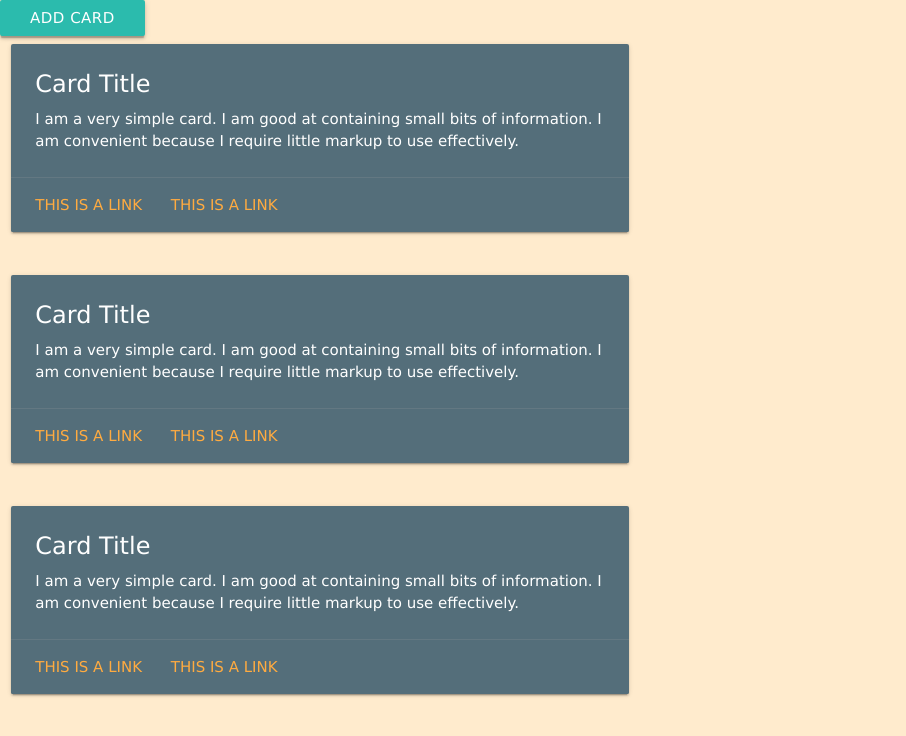
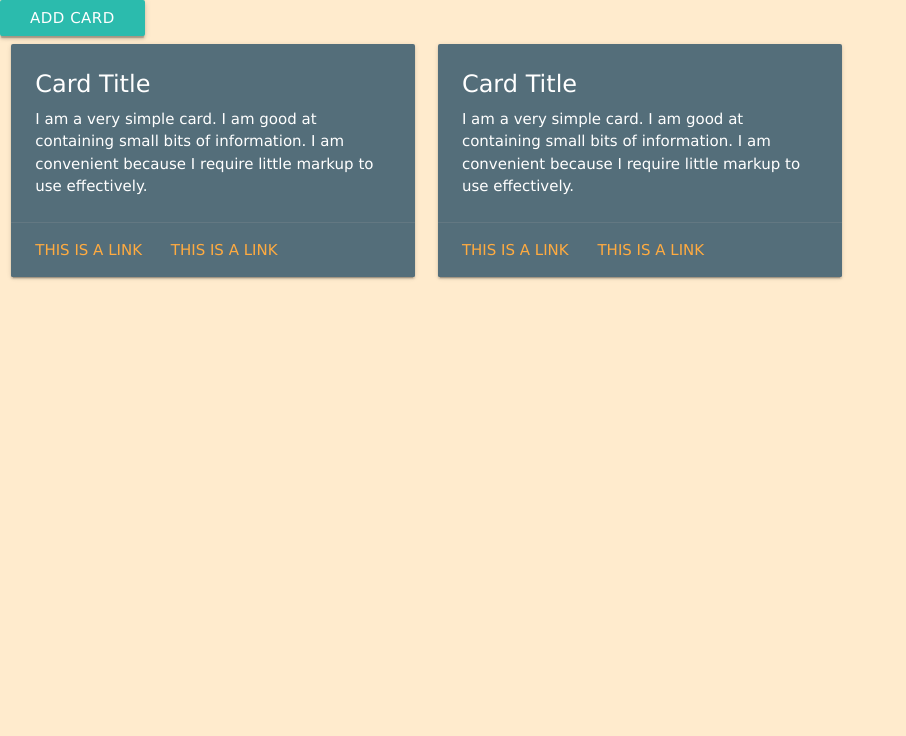
Before and after one commit to rnguyen89/pk-collab, a website: page public/dashboard.html in a window 1280 px wide. Both pictures are taken after a click on the button "ADD CARD". Shown: the whole page, without its empty margins (0-906 px from the left). Drawn offline with nearby package versions, Linux system fonts and the light colour scheme.

Commit message:
able to render materialize cards

```diff
--- a/public/dashboard.html
+++ b/public/dashboard.html
@@ -46,37 +46,21 @@
 
   <button class="add-new btn">Add Card</button>
 
-<div class="newCard">
-
-</div>
 
   <div class="row">
-    <div class="col s12 m6">
+    <div class="newCard">
+      <div class="col s4">
         <div class="card blue-grey darken-1">
           <div class="card-content white-text">
             <span class="card-title">Card Title</span>
-          <p>I am a very simple card. I am good at containing small bits of information.
-          I am convenient because I require little markup to use effectively.</p>
+            <p>I am a very simple card. I am good at containing small bits of information. I am convenient because I require
+              little markup to use effectively.</p>
           </div>
           <div class="card-action">
             <a href="#">This is a link</a>
             <a href="#">This is a link</a>
           </div>
         </div>
-    </div>
-  </div>
-
-  <div class="row">
-    <div class="col s12 m6">
-      <div class="card blue-grey darken-1">
-        <div class="card-content white-text">
-          <span class="card-title">Card Title</span>
-          <p>I am a very simple card. I am good at containing small bits of information.
-          I am convenient because I require little markup to use effectively.</p>
-        </div>
-        <div class="card-action">
-          <a href="#">This is a link</a>
-          <a href="#">This is a link</a>
       </div>
     </div>
   </div>
--- a/public/js/dashboard.js
+++ b/public/js/dashboard.js
@@ -3,8 +3,8 @@
 
 function generateNewCard() {
     return `
-    <div class="row">
-    <div class="col s12 m6">
+
+    <div class="col s4">
       <div class="card blue-grey darken-1">
         <div class="card-content white-text">
           <span class="card-title">Card Title</span>
@@ -17,7 +17,7 @@ function generateNewCard() {
         </div>
       </div>
     </div>
-  </div>`;
+  `;
 
 
   }
```
Lines whose indentation alone changed are shown as unchanged.
